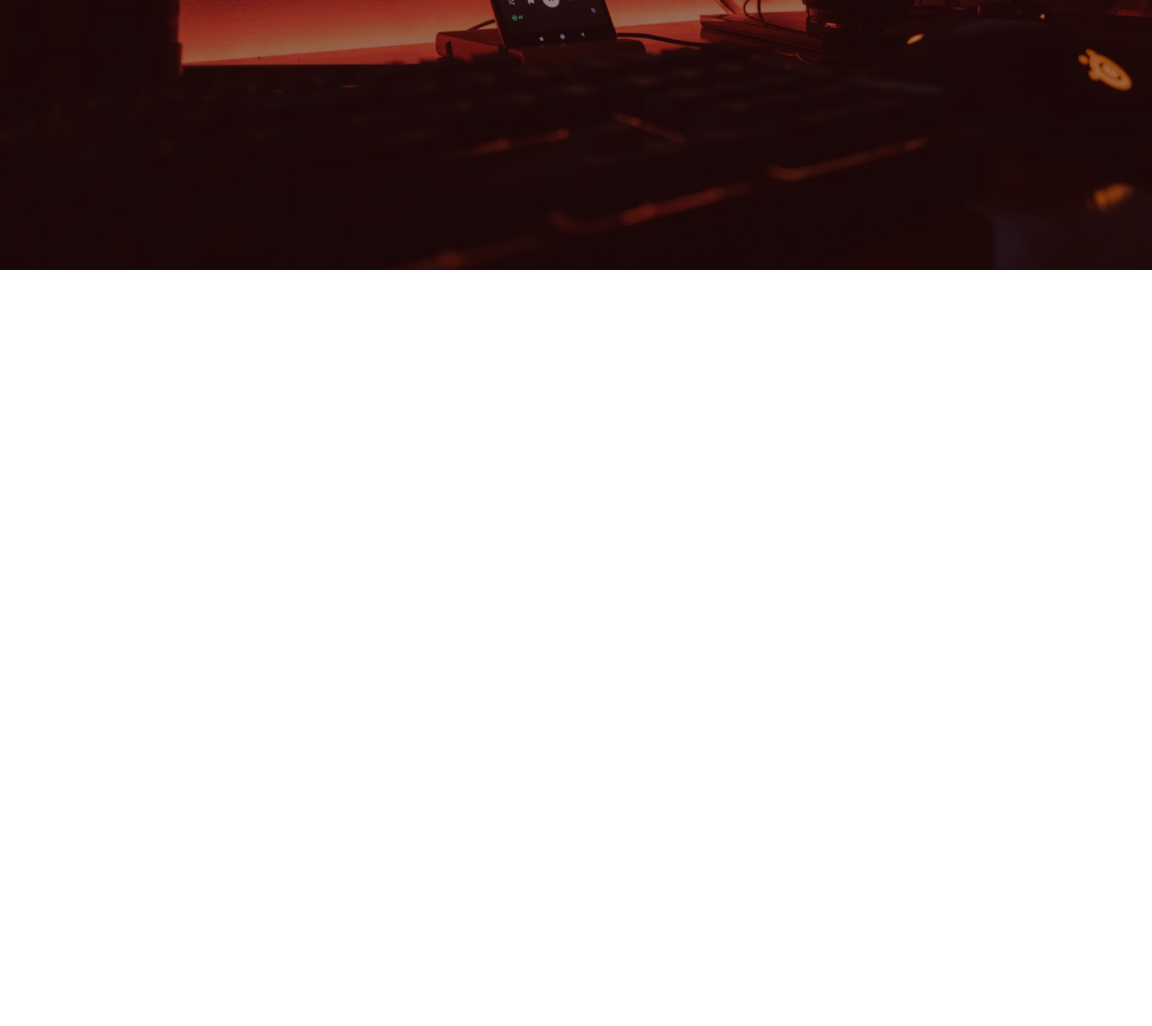
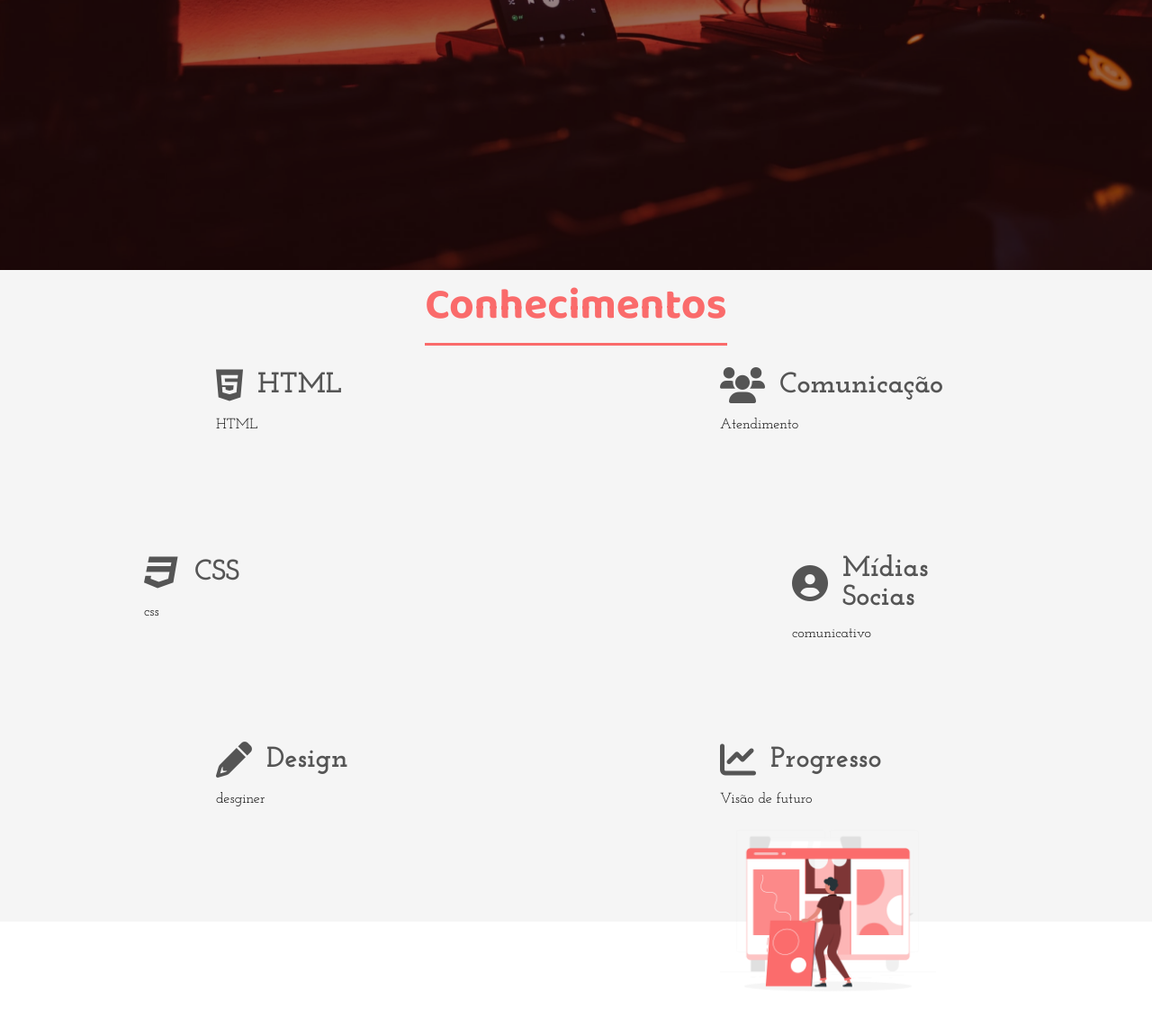
Before and after one commit to GabrielWi11ians/Portfolio_website, a plain HTML site: page index.html in a window 1280 px wide. Shown: the part 500-1640 px from the top of the page at 90% size. Before the commit the page ends 800 px from the top, so only its background shows below. Drawn offline with Linux system fonts and the light colour scheme.

Commit message:
Adicionado setor de conhecimentos

```diff
--- a/index.html
+++ b/index.html
@@ -29,13 +29,13 @@
                 <img src="imagens/bg.jpg" alt="">
             </div>
             <div class="banner">
-                <h1>Web Developer & Front End Designer</h1>
+                <h1>Desenvolvedor web & Designer Front End</h1>
                 <p>Gabriel Willians da Silva Alves</p>
                 <button>Saiba mais</button>
             </div>
         </header>
 
-        <div class="sidebar">
+        <aside class="sidebar">
             <nav>
                 <ul class="menu">
                     <li class="menu-item"><a href="#" class="menu-link">Home</a></li>
@@ -46,12 +46,76 @@
                 </ul>
             </nav>
             <div class="social-media">
-                <a href="#"><i class="fab fa-facebook "></i></a>
-                <a href="#"><i class="fab fa-github-alt"></i></a>
-                <a href="#"><i class="fab fa-instagram"></i></a>
+                <a href="https://www.facebook.com/gabriel.willians.31"><i class="fab fa-facebook "></i></a>
+                <a href="https://github.com/GabrielWi11ians"><i class="fab fa-github-alt"></i></a>
+                <a href="https://www.instagram.com/gabrielw_0z/"><i class="fab fa-instagram"></i></a>
             </div>
-        </div>
+        </aside>
 
+        <section class="sessao-conhecimentos">
+            <div class="sessao-header">
+                <h1>Conhecimentos</h1>
+            </div>
+            <div class="conhecimentos">
+                <div class="conhecimento">
+                    <div class="conhecimento-header">
+                        <i class="fab fa-html5"></i>
+                        <h3>HTML</h3>
+                    </div>
+                    <div class="conhecimento-text">
+                        <p>HTML</p>
+                    </div>
+                </div>
+                <div class="conhecimento">
+                    <div class="conhecimento-header">
+                        <i class="fab fa-css3"></i>
+                        <h3>CSS</h3>
+                    </div>
+                    <div class="conhecimento-text">
+                        <p>css</p>
+                    </div>
+                </div>
+                <div class="conhecimento">
+                    <div class="conhecimento-header">
+                        <i class="fa fa-pencil"></i>
+                        <h3>Design</h3>
+                    </div>
+                    <div class="conhecimento-text">
+                        <p>desginer</p>
+                    </div>
+                </div>
+                <div class="conhecimento">
+                    <div class="conhecimento-header">
+                        <i class="fa fa-users"></i>
+                        <h3>Comunicação</h3>
+                    </div>
+                    <div class="conhecimento-text">
+                        <p>Atendimento</p>
+                    </div>
+                </div>
+                <div class="conhecimento">
+                    <div class="conhecimento-header">
+                        <i class="fa fa-user-circle"></i>
+                        <h3>Mídias Socias</h3>
+                    </div>
+                    <div class="conhecimento-text">
+                        <p>comunicativo</p>
+                    </div>
+                </div>
+                <div class="conhecimento">
+                    <div class="conhecimento-header">
+                        <i class="fa fa-line-chart"></i>
+                        <h3>Progresso</h3>
+                    </div>
+                    <div class="conhecimento-text">
+                        <p>Visão de futuro</p>
+                    </div>
+                    <div class="conhecimentos-img-wrapper">
+                        <img src="imagens/Portfolio-rafiki.png" alt="imagem conhecimento">
+                    </div>
+                </div>
+            </div>
+        </section>
     </div>
 
 </body>
--- a/style.css
+++ b/style.css
@@ -24,14 +24,16 @@
     flex-direction: column;
     justify-content: space-evenly;
     cursor: pointer;
+    transition: right 0.4s ease 0.2s;
 }
 
 .show-menu .hamburguer {
     right: 15rem;
+    transition: right 0.4s ease 0.2s;
 }
 
 .line {
-    width: 100%;
+    width: 70%;
     height: .1rem;
     background-color: white;
     box-shadow: 0.1rem 0.1rem 1px #000;
@@ -39,8 +41,10 @@
 }
 
 .show-menu #line1 {
+    width: 70%;
+    height: .1rem;
     transform: rotate(45deg) translate(.2rem, .77rem);
-    box-shadow: 0.1rem 0.1rem 1px rgb(167, 167, 167);
+    box-shadow: 0.1rem 0.1rem 1px rgb(116, 116, 116);
 }
 
 .show-menu #line2 {
@@ -49,8 +53,10 @@
 }
 
 .show-menu #line3 {
+    width: 70%;
+    height: .1rem;
     transform: rotate(-45deg) translate(.2rem, -.77rem);
-    box-shadow: 0.1rem 0.1rem 1px rgb(167, 167, 167);
+    box-shadow: 0.1rem 0.1rem 1px rgb(116, 116, 116);
 }
 
 .hamburguer span {
@@ -233,3 +239,91 @@ header {
 .social-media i:hover {
     background-color: rgba(250, 152, 152, 0.603);
 }
+
+.conhecimentos {
+    display: grid;
+    grid-template-columns: repeat(16, 1fr);
+    grid-template-rows: repeat(6, 6rem);
+    row-gap: .5rem;
+}
+
+.conhecimento:nth-child(1) {
+    grid-column: 4 / 7;
+    grid-row: 1 / 3;
+}
+
+.conhecimento:nth-child(2) {
+    grid-column: 3 / 6;
+    grid-row: 3 / 5;
+}
+
+.conhecimento:nth-child(3) {
+    grid-column: 4 / 7;
+    grid-row: 5 / -1;
+}
+
+.conhecimento:nth-child(4) {
+    grid-column: 11 / 14;
+    grid-row: 1 / 3;
+}
+
+.conhecimento:nth-child(5) {
+    grid-column: 12 / 15;
+    grid-row: 3 / 5;
+}
+
+.conhecimento:nth-child(6) {
+    grid-column: 11 / 14;
+    grid-row: 5 / -1;
+}
+
+.sessao-conhecimentos {
+    background-color: #f5f5f5;
+}
+
+.sessao-header {
+    display: flex;
+    align-items: center;
+    justify-content: center;
+}
+
+.sessao-header h1 {
+    font-family: var(--font-primary);
+    font-size: 3rem;
+    color: rgb(250, 107, 107);
+    border-bottom: solid 3px;
+    margin-bottom: 1.5rem;
+}
+
+.conhecimento-header {
+    display: flex;
+    align-items: center;
+    color: #555;
+}
+
+.conhecimento-header i {
+    font-size: 2.5rem;
+}
+
+.conhecimento-header h3 {
+    font-family: var(--font-secundary);
+    font-size: 2rem;
+    padding-left: 1rem;
+}
+
+.conhecimento-text {
+    font-family: var(--font-secundary);
+    font-size: 1rem;
+    margin-top: 1rem;
+}
+
+.conhecimentos-img-wrapper {
+    grid-column: 7 / 11;
+    grid-row: 2 / 6;
+    width: 100%;
+}
+
+.conhecimentos-img-wrapper img {
+    object-fit: cover;
+    width: 100%;
+}
```
Also changed, not shown: imagens/Portfolio-rafiki.png (added), imagens/Portfolio.gif (added), 1 other file.
